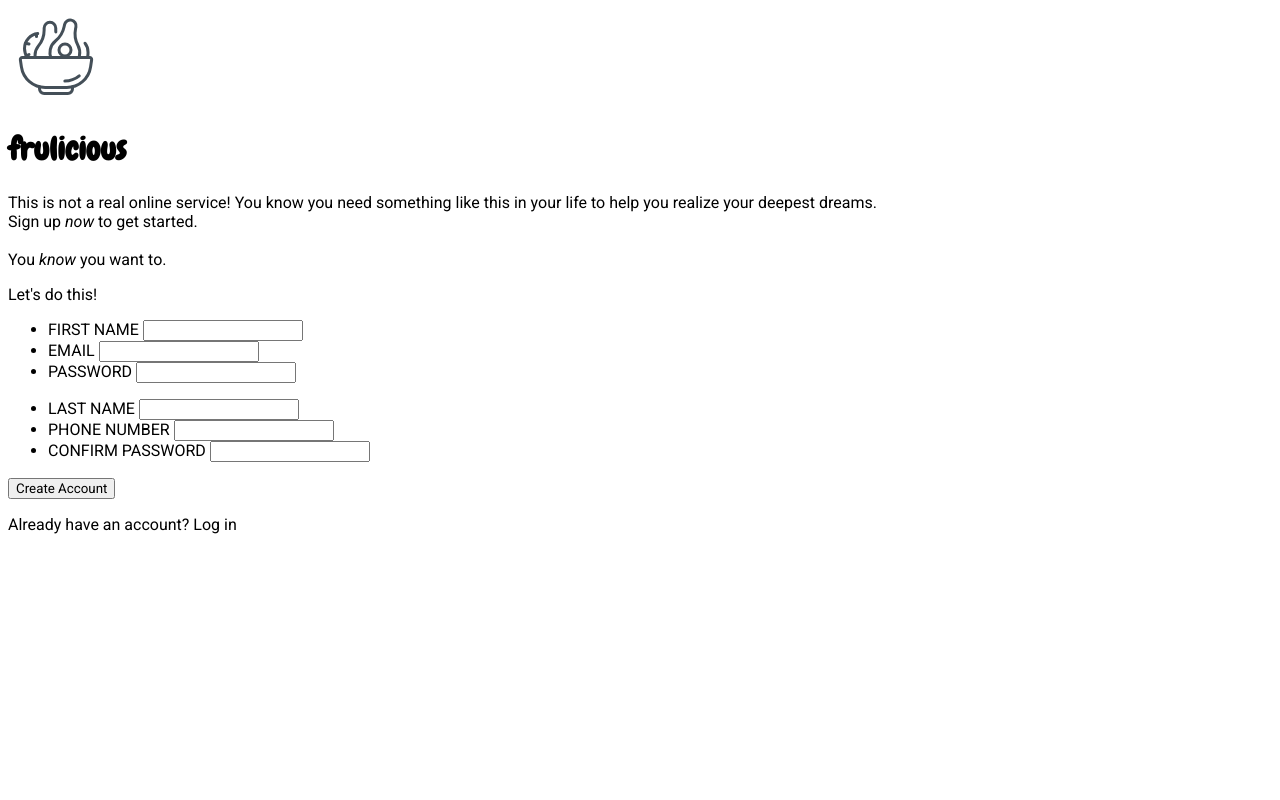
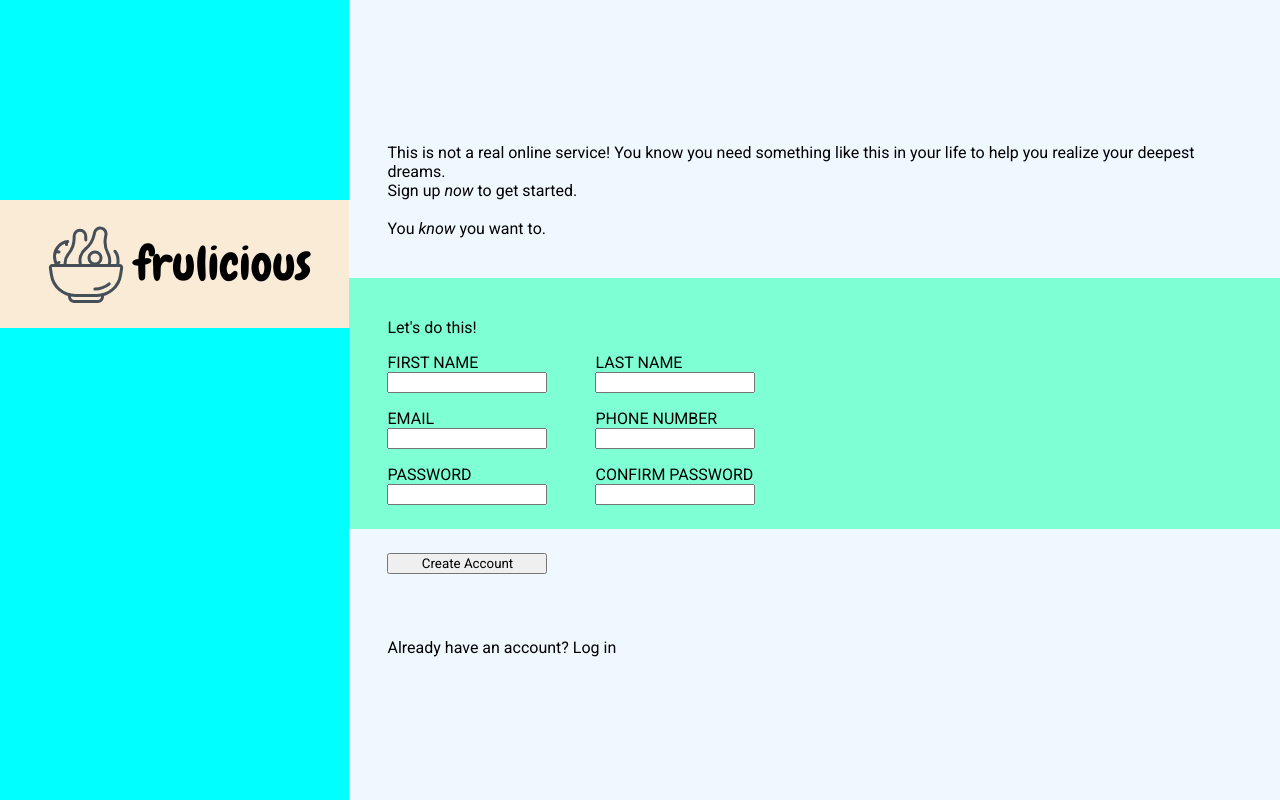
Before and after one commit to Necryl/TOP-Sign-Up-Form, a plain HTML site: page index.html in a window 1280 px wide. Drawn offline with Linux system fonts and the light colour scheme.

Commit message:
structure and layout the page with css

```diff
--- a/index.html
+++ b/index.html
@@ -14,51 +14,51 @@
 <body>
     <div class="banner">
         <div class="logo">
-            <img src="images/logo.svg" alt="Frulicious Logo depicting some fruits">
+            <img src="images/logo.svg" alt="Frulicious Logo depicting some fruits in a bowl">
             <h1 class="logo-text" style="font-family: 'Chewy', cursive">frulicious</h1>
         </div>
+    </div>
     <div class="main">
-            <div class="mainWrapper">
         <p class="main-text">
             This is not a real online service! You know you need something like this in your life to help you realize your deepest dreams.<br>Sign up <i>now</i> to get started.<br><br>You <i>know</i> you want to.
         </p>
         <form id="theForm">
             <p class="lets">Let's do this!</p>
-                    <div class="formControls">
-                        <ul class="firstCol">
-                            <li class="firstNameLi">
+            <ul class="formControls">
+                <li class="firstRow">
+                    <div class="firstNameUnit">
                         <label for="firstName">FIRST NAME</label>
                         <input type="text" id="firstName">
+                    </div>
+                    <div class="lastNameUnit">
+                        <label for="lastName">LAST NAME</label>
+                        <input type="text" id="lastName">
+                    </div>
                 </li>
-                            <li class="emailLi">
+                <li class="secondRow">
+                    <div class="emailUnit">
                         <label for="email">EMAIL</label>
                         <input type="email" id="email">
+                    </div>
+                    <div class="phoneUnit">
+                        <label for="phone">PHONE NUMBER</label>
+                        <input type="tel" id="phone">
+                    </div>
                 </li>
-                            <li class="pswdLi">
+                <li class="thirdRow">
+                    <div class="pswdUnit">
                         <label for="pswd">PASSWORD</label>
                         <input type="password" id="pswd">
+                    </div>
+                    <div class="confirm">
+                        <label for="confirm">CONFIRM PASSWORD</label>
+                        <input type="password" id="confirm">
+                    </div>
                 </li>
             </ul>
-                        <ul class="secondCol">
-                            <li class="lastNameLi">
-                                <label for="lastName">LAST NAME</label>
-                                <input type="text" id="lastName">
-                            </li>
-                            <li class="phoneLi">
-                                <label for="phone">PHONE NUMBER</label>
-                                <input type="tel" id="phone">
-                            </li>
-                            <li class="confirmLi">
-                                <label for="confirm">CONFIRM PASSWORD</label>
-                                <input type="password" id="confirm">
-                            </li>
-                        </ul>
-                    </div>
         </form>
         <button class="submitBtn" type="submit" form="theForm">Create Account</button>
         <p class="already">Already have an account? <span class="login">Log in</span></p>
     </div>
-        </div>
-    </div>
 </body>
 </html>
--- a/style.css
+++ b/style.css
@@ -7,8 +7,114 @@
     font-family: 'Roboto', Arial, Helvetica, sans-serif;
 }
 
+html {
+    margin: 0%;
+    padding: 0%;
+    height: 100vh;
+    width: 100vw;
+
+    /* background-color: aqua; */
+}
+body {
+    margin: 0%;
+    padding: 0%;
+    height: 100%;
+    width: 100%;
+
+    display: flex;
+
+    /* background-color: antiquewhite; */
+}
+
 .logo>img {
-    --logoImgSize: 6em;
+    --logoImgSize: 6rem;
     width: var(--logoImgSize);
     height: var(--logoImgSize);
 }
+
+.banner, .main {
+    height: 100%;
+    width: 100%;
+}
+
+.banner {
+    background-color: aqua;
+
+    width: 30rem;
+    max-width: 40vw;
+}
+
+.logo {
+    display: flex;
+    align-items: center;
+    justify-content: center;
+    flex-wrap: wrap;
+
+    margin-top: 25vh;
+    padding: 1rem 1rem;
+
+    background-color: antiquewhite;
+}
+.logo-text {
+    font-size: 3rem;
+    font-weight: normal;
+
+    margin: 0%;
+    padding: 0%;
+}
+
+.main {
+    background-color: aliceblue;
+
+    --paddingForMain: 3vh 3vw;
+
+    display: flex;
+    flex-direction: column;
+    justify-content: center;
+}
+
+.main-text {
+    padding: var(--paddingForMain);
+}
+
+#theForm {
+    padding: var(--paddingForMain);
+
+    display: flex;
+    flex-direction: column;
+
+    background-color: aquamarine;
+}
+
+.lets {
+}
+
+.formControls {
+    list-style: none;
+    margin: 0%;
+    padding: 0%;
+
+    display: flex;
+    flex-direction: column;
+    gap: 1rem;
+}
+
+.formControls li {
+    display: flex;
+    gap: 3rem;
+    flex-wrap: wrap;
+}
+
+.formControls div {
+    display: flex;
+    flex-direction: column;
+}
+
+.submitBtn {
+    margin: var(--paddingForMain);
+    width: 10rem;
+}
+
+.already {
+    padding: var(--paddingForMain);
+}
```
Lines whose indentation alone changed are shown as unchanged.
